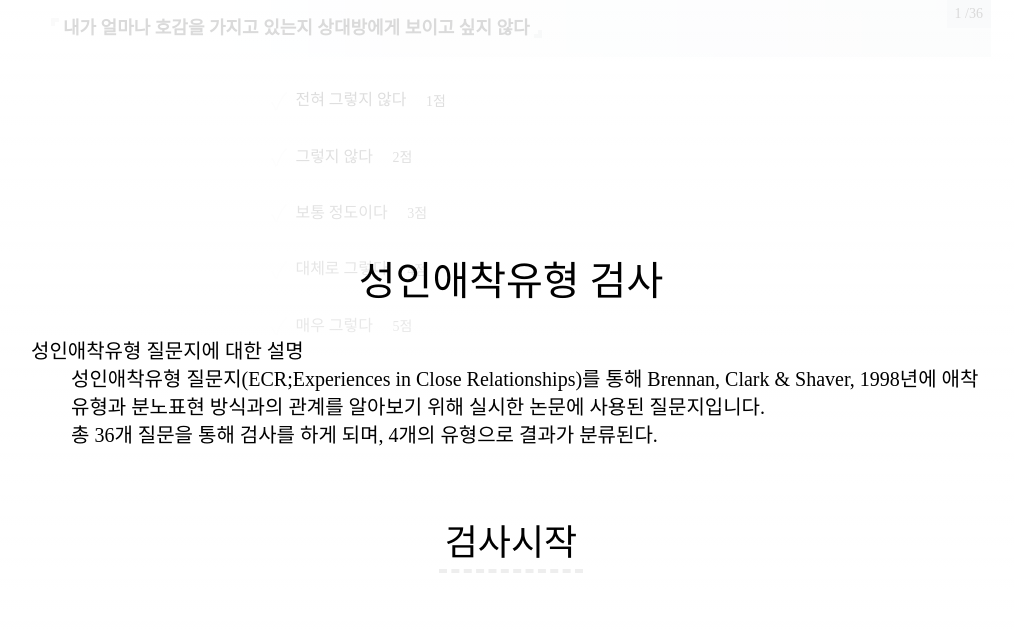
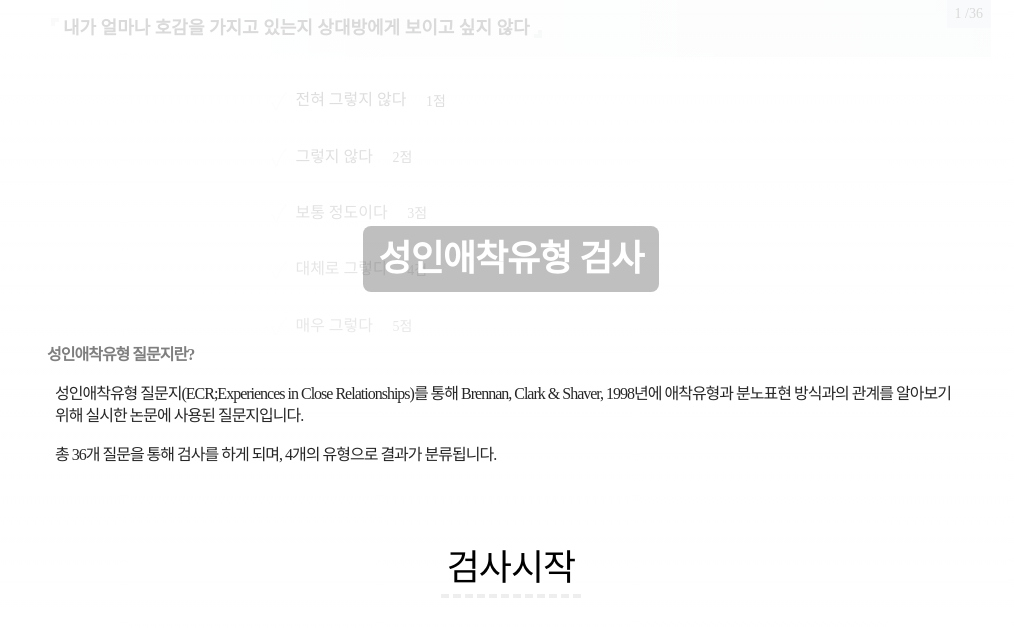
Before and after one commit to oshx/ecr, a Svelte app: page / in a window 1280 px wide. Shown: the top 636 px of the page, without its empty margins (129-1143 px from the left). Built offline with nearby package versions, Linux system fonts and the light colour scheme.

Commit message:
표지 디자인 수정 진행

```diff
--- a/src/App.svelte
+++ b/src/App.svelte
@@ -11,6 +11,7 @@
   padding: 0;
   font-size: 16px;
   line-height: 1.4;
+  min-height: 100%;
 }
 
 :global(div) {
--- a/src/components/ExperimentSheet.svelte
+++ b/src/components/ExperimentSheet.svelte
@@ -35,7 +35,7 @@
   beforeUpdate(handleUpdate);
 </script>
 
-<div>
+<div class="root">
   {#if message}
     <h2>
       {message}
@@ -80,8 +80,18 @@
 </div>
 
 <style>
+
+  .root {
+    position: absolute;
+    top: 0;
+    right: 0;
+    bottom: 0;
+    left: 0;
+  }
+
   .track {
     max-width: 100%;
+    min-height: 100%;
     overflow: auto;
     white-space: nowrap;
     text-align: center;
@@ -106,10 +116,6 @@
     line-height: 1.4;
     font-size: 14px;
     color: #000;
-  }
-
-  h1 {
-    font-size: 24px;
   }
 
   .title {
--- a/src/components/InformationSheet.svelte
+++ b/src/components/InformationSheet.svelte
@@ -16,15 +16,14 @@
       <h1>성인애착유형 검사</h1>
     {/if}
     <dl>
-      <dt>성인애착유형 질문지에 대한 설명</dt>
+      <dt>성인애착유형 질문지란?</dt>
       <dd>
-        성인애착유형 질문지(ECR;Experiences in Close Relationships)를 통해 Brennan, Clark &
+        성인애착유형 질문지(ECR;Experiences in Close Relationships)를 통해 Brennan, Clark &amp;
         Shaver, 1998년에 애착유형과 분노표현 방식과의 관계를 알아보기 위해 실시한 논문에 사용된 질문지입니다.
       </dd>
       <dd>
         총 {QuestionList.length}개 질문을 통해 검사를 하게 되며, {ResultList.length}개의 유형으로
-        결과가
-        분류된다.
+        결과가 분류됩니다.
       </dd>
     </dl>
     {#if intro}
@@ -84,6 +83,19 @@
     vertical-align: middle;
   }
 
+  h1 {
+    display: inline-block;
+    padding: 8px 16px;
+    border-radius: 8px;
+    color: #fff;
+    font-size: 36px;
+    font-weight: 700;
+    line-height: 1.4;
+    letter-spacing: -1px;
+    background-color: rgba(0,0,0,.25);
+
+  }
+
   .content {
     display: inline-block;
     vertical-align: middle;
@@ -101,6 +113,25 @@
 
   dl {
     text-align: left;
+    word-break: keep-all;
+    letter-spacing: -1px;
+    line-height: 1.4;
+  }
+
+  dt {
+    margin: 0;
+    padding: 8px 16px;
+    font-size: 16px;
+    font-weight: 700;
+    color: rgba(0,0,0,.5);
+  }
+
+  dd {
+    margin: 0;
+    padding: 8px 24px;
+    font-size: 16px;
+    font-weight: 400;
+    color: rgba(0,0,0,.85);
   }
 
   button {
@@ -111,6 +142,7 @@
     background: none transparent;
     font-size: 36px;
     line-height: 1.4;
+    letter-spacing: -1px;
     cursor: pointer;
   }
 </style>
--- a/src/pages/Experiment.page.svelte
+++ b/src/pages/Experiment.page.svelte
@@ -41,3 +41,10 @@
   />
   <Message {message} on:resolve={resolveMessage} />
 </form>
+
+<style>
+  form {
+    margin: 0;
+    padding: 0;
+  }
+</style>
```
